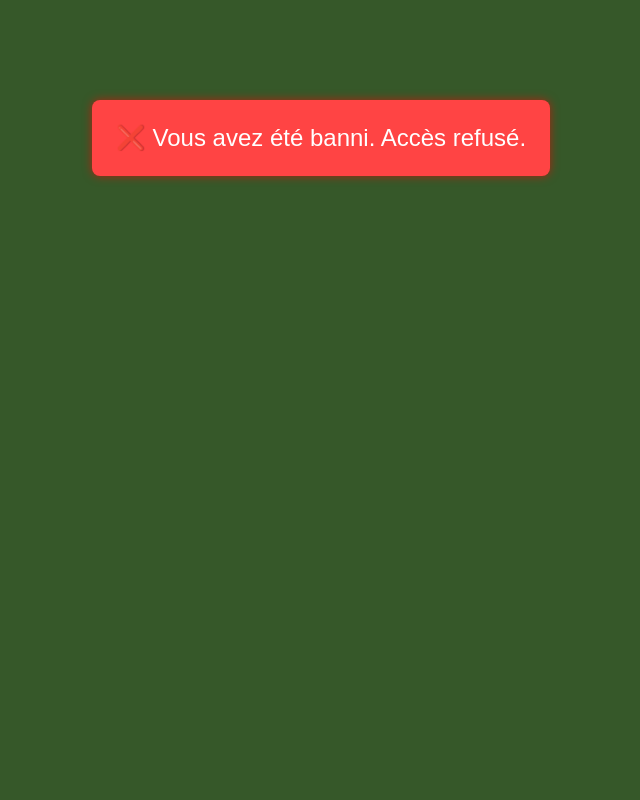
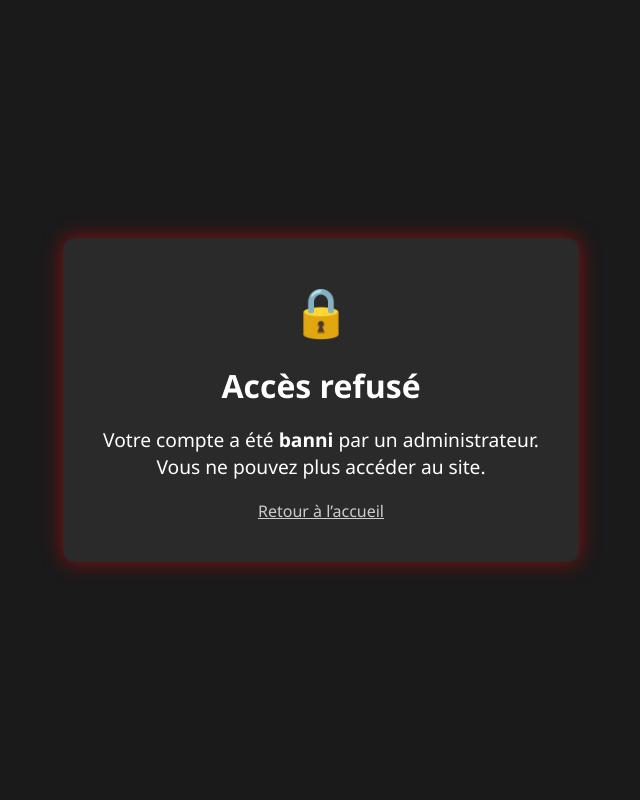
Before and after one commit to Elcroko/Projet-S4, a PHP site: page /banni.php in a window 1280 px wide. Shown: the whole page, without its empty margins (319-959 px from the left). Run offline with PHP 8.4, Linux system fonts and the light colour scheme.

Commit message:
mutualisation via verif_banni.php

```diff
--- a/projet/banni.php
+++ b/projet/banni.php
@@ -8,11 +8,14 @@ session_destroy();
 <head>
     <meta charset="UTF-8">
     <title>Compte banni</title>
-    <link rel="stylesheet" href="connexion.css">
+    <link rel="stylesheet" href="css/banni.css">
 </head>
 <body>
-    <div class="erreur-connexion" style="margin: 100px auto; max-width: 600px;">
-        ❌ Vous avez été banni. Accès refusé.
+    <div class="banni-container">
+        <div class="icon">🔒</div>
+        <h1>Accès refusé</h1>
+        <p>Votre compte a été <strong>banni</strong> par un administrateur.<br>Vous ne pouvez plus accéder au site.</p>
+        <a href="index.php">Retour à l’accueil</a>
     </div>
 </body>
 </html>
--- /dev/null
+++ b/projet/css/banni.css
@@ -0,0 +1,45 @@
+body {
+    background-color: #1a1a1a;
+    color: white;
+    font-family: 'Segoe UI', sans-serif;
+    display: flex;
+    justify-content: center;
+    align-items: center;
+    height: 100vh;
+    margin: 0;
+}
+
+.banni-container {
+    text-align: center;
+    background-color: #2a2a2a;
+    padding: 40px;
+    border-radius: 12px;
+    box-shadow: 0 0 20px rgba(255, 0, 0, 0.5);
+    max-width: 500px;
+}
+
+.banni-container h1 {
+    font-size: 2rem;
+    margin-bottom: 10px;
+}
+
+.banni-container .icon {
+    font-size: 3rem;
+    margin-bottom: 10px;
+    color: #ff4444;
+}
+
+.banni-container p {
+    font-size: 1.2rem;
+    margin-bottom: 20px;
+}
+
+.banni-container a {
+    color: #ccc;
+    text-decoration: underline;
+    font-size: 1rem;
+}
+
+.banni-container a:hover {
+    color: white;
+}
--- a/projet/json/utilisateurs.json
+++ b/projet/json/utilisateurs.json
@@ -101,7 +101,7 @@
         "date_naissance": "2000-01-01",
         "date_inscription": "30\/03\/2025",
         "admin": false,
-        "banni": false,
+        "banni": true,
         "nombre_voyages": 1,
         "telephone": "0102030405",
         "historique": [
--- a/projet/paiement_refuse.php
+++ b/projet/paiement_refuse.php
@@ -1,6 +1,5 @@
-<?php session_start();
-
-
+<?php
+require_once 'verif_banni.php';
 ?>
 
 <!DOCTYPE html>
--- a/projet/paiement_valide.php
+++ b/projet/paiement_valide.php
@@ -1,5 +1,5 @@
 <?php
-session_start();
+require_once 'verif_banni.php';
 
 if (isset($_SESSION['recapitulatif_id']) && isset($_SESSION['panier'])) {
     $id = $_SESSION['recapitulatif_id'];
--- a/projet/profil.php
+++ b/projet/profil.php
@@ -1,7 +1,7 @@
 <?php
 error_reporting(E_ALL);
 ini_set('display_errors', 1);
-session_start();
+require_once 'verif_banni.php';
 
 // Vérification de l'authentification
 if (!isset($_SESSION['user'])) {
--- a/projet/recapitulatif.php
+++ b/projet/recapitulatif.php
@@ -1,5 +1,5 @@
 <?php
-session_start();
+require_once 'verif_banni.php';
 $isHistorique = false;
 $commande = null;
 $recapitulatif_id = 'voyage01'; // par défaut
--- a/projet/supprimer_panier.php
+++ b/projet/supprimer_panier.php
@@ -4,7 +4,7 @@ if ($_SERVER['REQUEST_METHOD'] !== 'POST') {
     header("Location: index.php");
     exit;
 }
-session_start();
+require_once 'verif_banni.php';
 header('Content-Type: application/json');
 
 if ($_SERVER['REQUEST_METHOD'] === 'POST' && isset($_POST['supprimer_id'])) {
--- a/projet/voyage.php
+++ b/projet/voyage.php
@@ -1,5 +1,5 @@
 <?php
-session_start();
+require_once 'verif_banni.php';
 
 $id = isset($_GET['id']) ? basename($_GET['id']) : 'voyage01';
 $nom_fichier = "json/{$id}.json";
```
Also changed, not shown: projet/circuits.php (+1 -20 lines), projet/index.php (+1 -18 lines), projet/verif_banni.php (added, +24 -0 lines).
